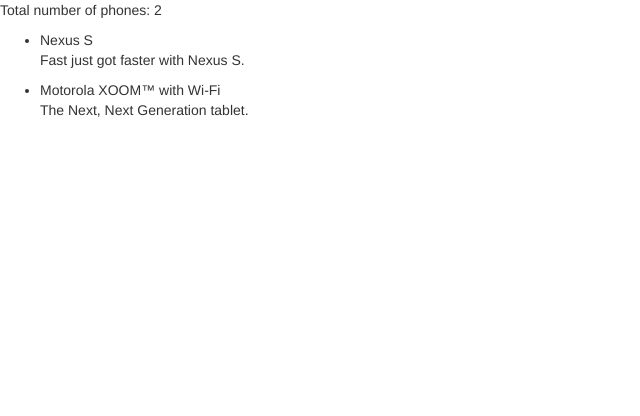
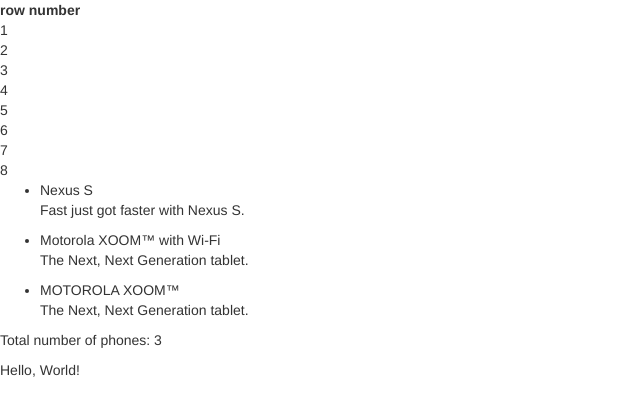
Before and after one commit to jwlai/angular-phone, a website: page app/index.html in a window 1280 px wide. Shown: the whole page, without its empty margins (0-640 px from the left). Drawn offline with nearby package versions, Linux system fonts and the light colour scheme.

Commit message:
Step 2 - Done

```diff
--- a/app/index.html
+++ b/app/index.html
@@ -1,28 +1,28 @@
 <!doctype html>
-<html lang="en" ng-app>
+<html ng-app="phonecatApp">
 <head>
   <meta charset="utf-8">
   <title>My HTML File</title>
+  <script src="bower_components/angular/angular.js"></script>
+  <script src="js/controllers.js"></script>
   <link rel="stylesheet" href="bower_components/bootstrap/dist/css/bootstrap.css">
   <link rel="stylesheet" href="css/app.css">
-  <script src="bower_components/angular/angular.js"></script>
 </head>
-<body>
+<body ng-controller="PhoneListCtrl">
 
-<p>Total number of phones: 2</p>
-<ul>
-  <li>
-    <span>Nexus S</span>
-    <p>
-      Fast just got faster with Nexus S.
-    </p>
-  </li>
-  <li>
-    <span>Motorola XOOM™ with Wi-Fi</span>
-    <p>
-      The Next, Next Generation tablet.
-    </p>
-  </li>
-</ul>
+	<table>
+	  <tr><th>row number</th></tr>
+	  <tr ng-repeat="i in [0, 1, 2, 3, 4, 5, 6, 7]">
+	  	<td>{{i+1}}</td>
+	  </tr>
+	</table>
+  <ul>
+    <li ng-repeat="phone in phones">
+      <span>{{phone.name}}</span>
+      <p>{{phone.snippet}}</p>
+    </li>
+  </ul>
+  <p>Total number of phones: {{phones.length}}</p>
+  <p>Hello, {{name}}!</p>
 </body>
 </html>
--- a/app/js/controllers.js
+++ b/app/js/controllers.js
@@ -1,3 +1,16 @@
 'use strict';
 
 /* Controllers */
+var phonecatApp = angular.module('phonecatApp', []);
+
+phonecatApp.controller('PhoneListCtrl', function ($scope) {
+  $scope.phones = [
+    {'name': 'Nexus S',
+     'snippet': 'Fast just got faster with Nexus S.'},
+    {'name': 'Motorola XOOM™ with Wi-Fi',
+     'snippet': 'The Next, Next Generation tablet.'},
+    {'name': 'MOTOROLA XOOM™',
+     'snippet': 'The Next, Next Generation tablet.'}
+  ];
+  $scope.name = "World";
+});
```
Also changed, not shown: test/unit/controllersSpec.js (+9 -3 lines).
